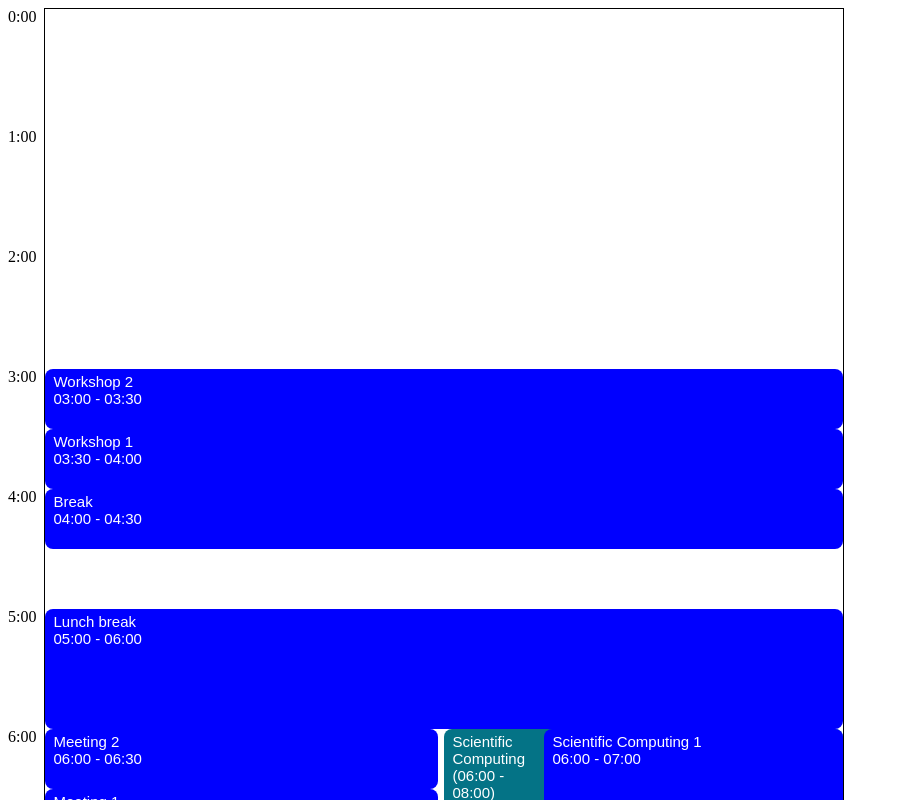
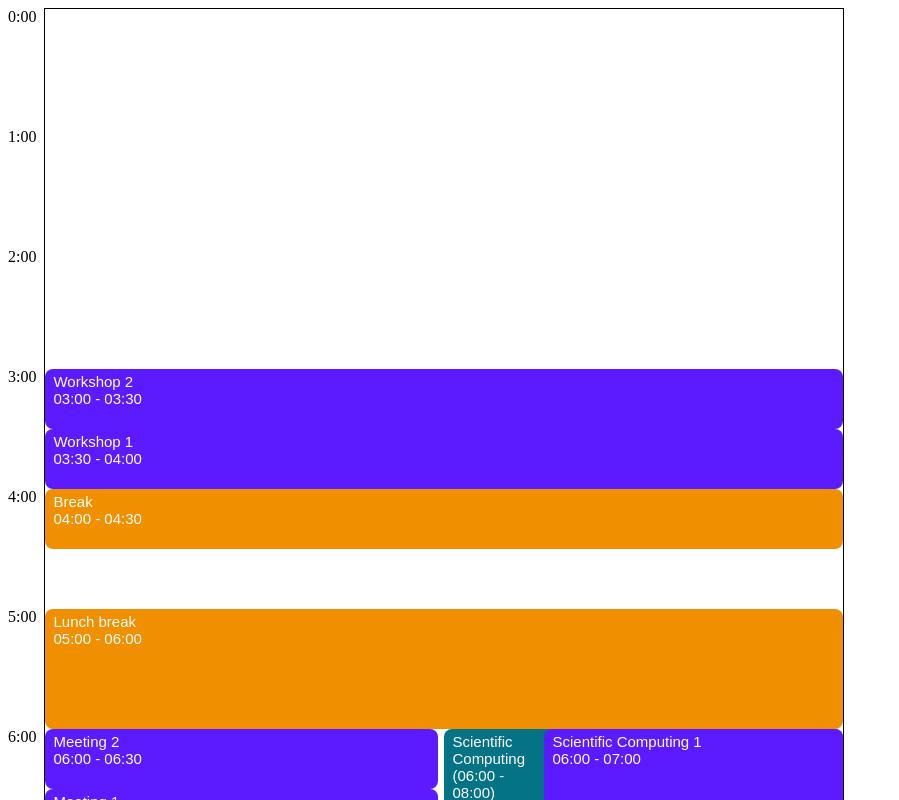
Before and after one commit to tomasr8/new-timetable, a React (Vite) app: page / in a window 1280 px wide. Shown: the top 800 px of the page, without its empty margins (0-899 px from the left). Built offline with nearby package versions, Linux system fonts and the light colour scheme.

Commit message:
Finishing touches

```diff
--- a/src/App.scss
+++ b/src/App.scss
@@ -21,7 +21,7 @@ button {
 }
 
 .entry {
-  background-color: blue;
+  background-color: #5b1aff;
   color: white;
   border-radius: 8px;
   position: relative;
@@ -33,6 +33,10 @@ button {
 
   &.block {
     background-color: rgb(4, 115, 134);
+  }
+
+  &.break {
+    background-color: #f09000;
   }
 }
 
--- a/src/App.tsx
+++ b/src/App.tsx
@@ -17,7 +17,7 @@ import { BlockEntry, ChildEntry, TopLevelEntry } from "./types";
 
 const dummyEntries: TopLevelEntry[] = [
   {
-    type: "contrib",
+    type: "break",
     id: 1,
     title: "Lunch break",
     startDt: moment("2024-01-01T05:00:00"),
--- a/src/Entry.tsx
+++ b/src/Entry.tsx
@@ -86,6 +86,7 @@ function ResizeHandle({
 }
 
 export function DraggableEntry({
+  type,
   id,
   startDt,
   duration: _duration,
@@ -129,7 +130,10 @@ export function DraggableEntry({
     .format("HH:mm");
 
   return (
-    <button className="entry" style={style}>
+    <button
+      className={`entry ${type === "break" ? "break" : ""}`}
+      style={style}
+    >
       <div
         className="drag-handle"
         ref={setNodeRef}
@@ -290,7 +294,6 @@ export function DraggableBlockEntry({
       <div
         ref={setDroppableNodeRef}
         style={{
-          backgroundColor: "purple",
           flexGrow: 1,
           position: "relative",
           borderRadius: 6,
```
